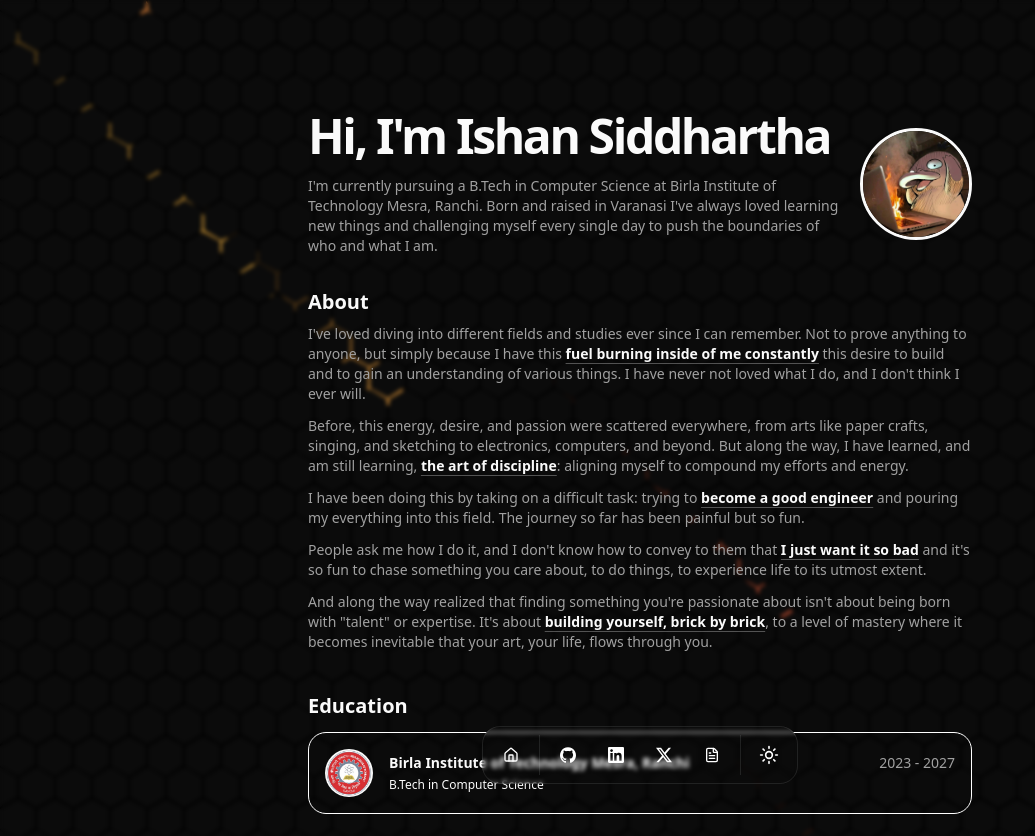
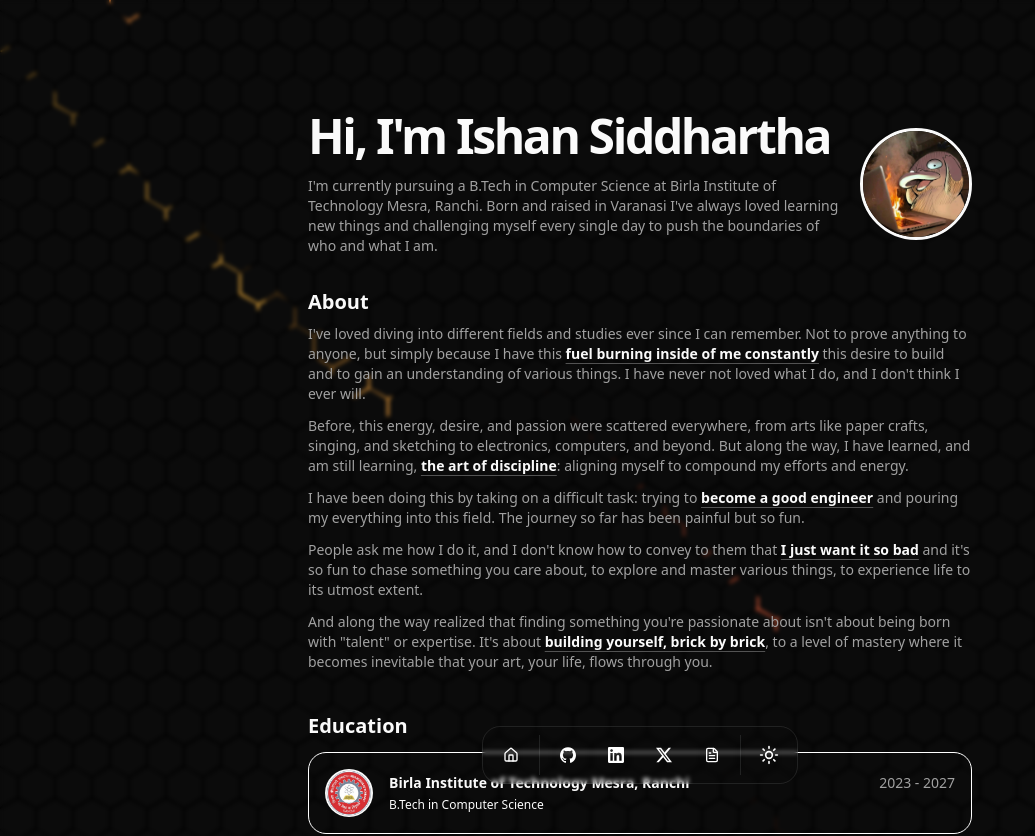
Before and after one commit to Trainer-Blue/new-portfolio, a React (Vite) app: page / in a window 1280 px wide. Shown: the top 836 px of the page, without its empty margins (0-1035 px from the left). Built offline with nearby package versions, Linux system fonts and the light colour scheme; no server answers; a web font is replaced by a local one.

Commit message:
fix: Update HeroSection.jsx

```diff
--- a/src/components/HeroSection.jsx
+++ b/src/components/HeroSection.jsx
@@ -50,7 +50,7 @@
             <span className="font-semibold text-foreground underline decoration-foreground/30 underline-offset-4">
               I just want it so bad
             </span>
-            {" "}and it's so fun to chase something you care about, to do things, to experience life to its utmost extent.
+            {" "}and it's so fun to chase something you care about, to explore and master various things, to experience life to its utmost extent.
           </p>
           <p>
             And along the way realized that finding something you're passionate about isn't about being born with "talent" or expertise. It's about{" "}
```
